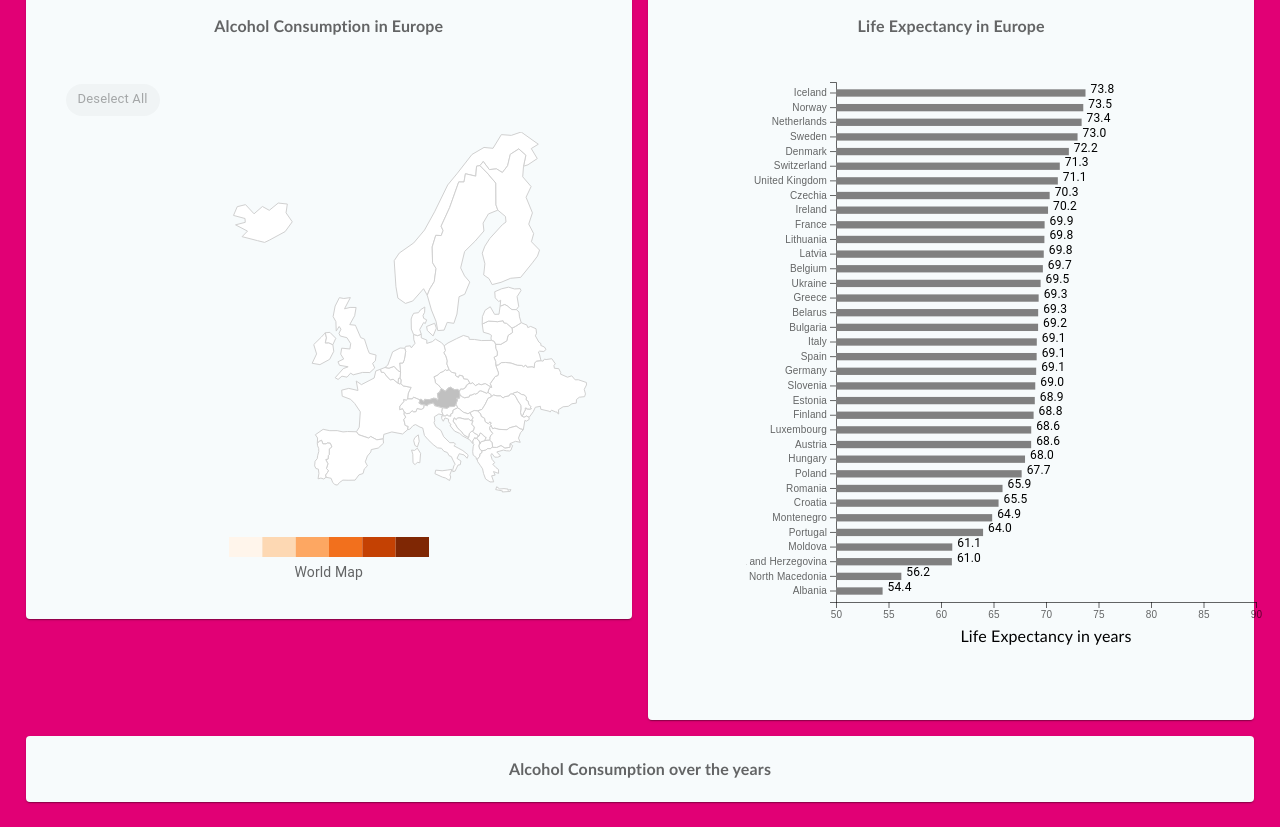
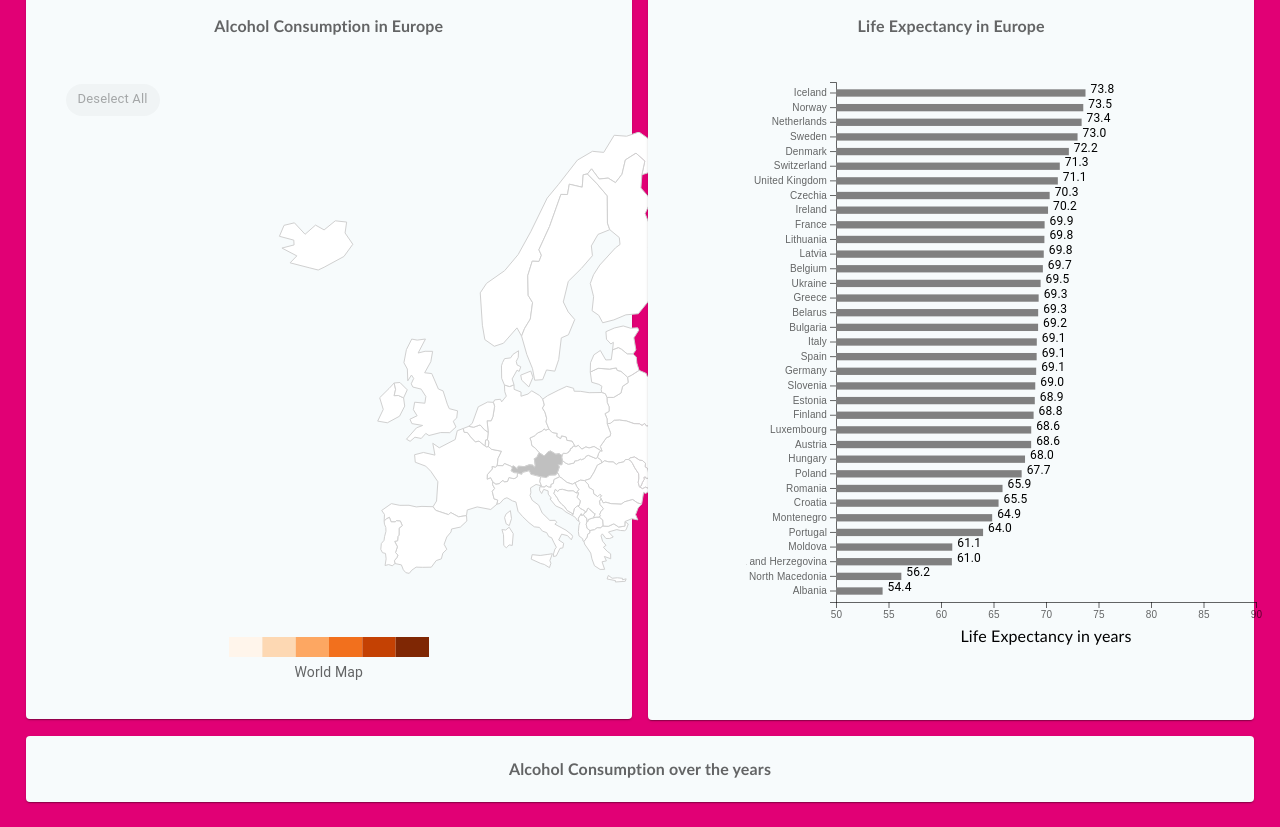
Before and after one commit to piakoller/data-vis, a React (Create React App) app: page / in a window 1280 px wide. Shown: the part 743-1570 px from the top of the page. Built offline with nearby package versions, Linux system fonts and the light colour scheme.

Commit message:
adjusted heights

```diff
--- a/src/graphs/WorldMap.js
+++ b/src/graphs/WorldMap.js
@@ -76,7 +76,7 @@ const Map = () => {
       }, []);
 
 
-    const width = 800;
+    const width = 1000;
     const height = width * 0.5;
     const projection = geoMercator().fitExtent(
         [[0, 0], [width * 0.9, height * 0.9]],
```
